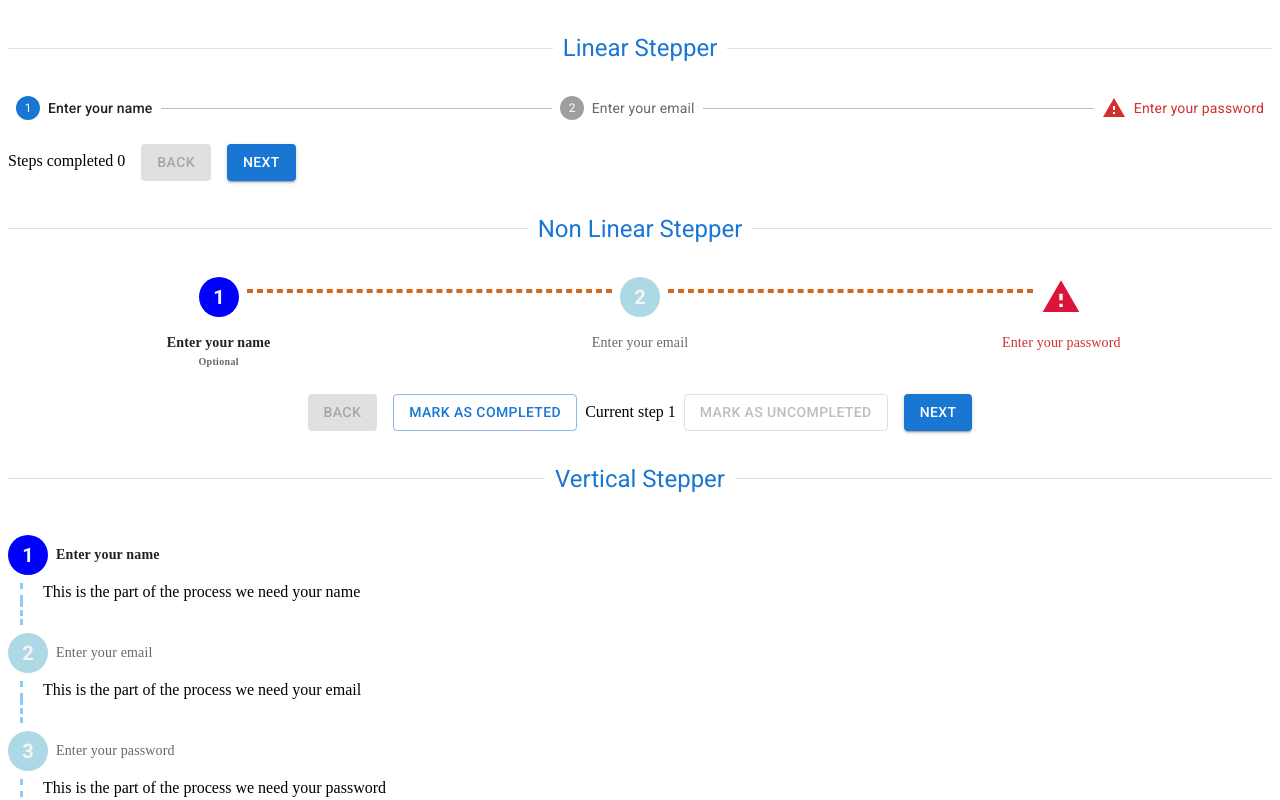
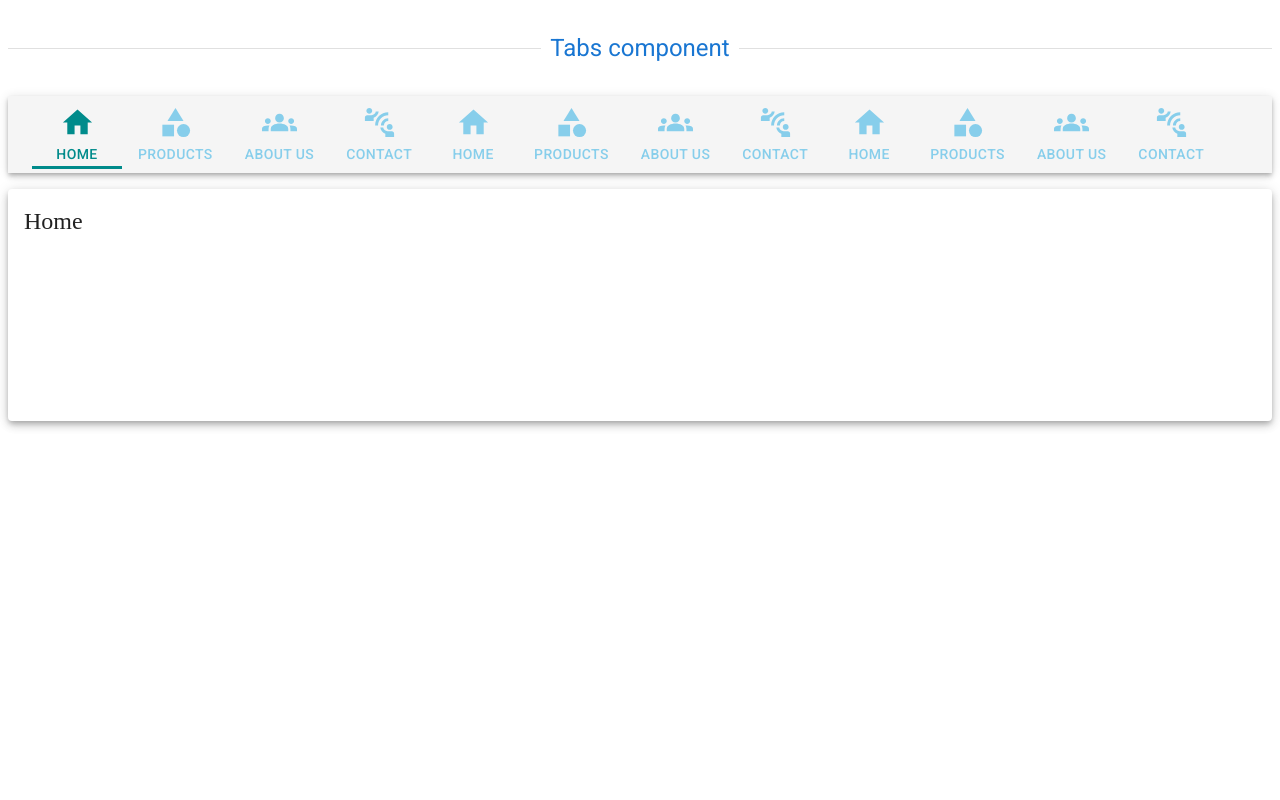
Before and after one commit to MANTECAD4/MaterialUI, a React (Vite) app: page / in a window 1280 px wide. Shown: the top 800 px of the page. Built offline with nearby package versions, Linux system fonts and the light colour scheme; a web font is replaced by a local one.

Commit message:
nav components done

```diff
--- /dev/null
+++ b/src/components/ComponentsLayout.tsx
@@ -0,0 +1,18 @@
+import { Divider, Typography } from "@mui/material";
+import type { ReactNode } from "react";
+type PropTypes = {
+  title: string;
+  children: ReactNode;
+};
+export const ComponentsLayout = ({ title, children }: PropTypes) => {
+  return (
+    <>
+      <Divider textAlign="center" sx={{ my: 4 }}>
+        <Typography variant="h5" color="primary">
+          {title}
+        </Typography>
+      </Divider>
+      {children}
+    </>
+  );
+};
--- a/src/components/Navigation/Stepper/NonLinearSteppercomponent.tsx
+++ b/src/components/Navigation/Stepper/NonLinearSteppercomponent.tsx
@@ -64,6 +64,7 @@ export const NonLinearStepperComponent = () => {
               "& .MuiSvgIcon-root": {
                 fill: "lightblue",
                 fontSize: 40,
+                // CUando el icono es texto
                 text: {
                   fontWeight: "bold",
                   fill: "whitesmoke",
--- a/src/components/Navigation/Stepper/VerticalStepperComponent.tsx
+++ b/src/components/Navigation/Stepper/VerticalStepperComponent.tsx
@@ -45,7 +45,7 @@ export const VerticalStepperComponent = () => {
         {steps.map((step, i) => (
           <Step
             key={step}
-            expanded
+            // expanded
             sx={{
               // Estilos iconos
               // Base
--- /dev/null
+++ b/src/components/Navigation/Tabs/TabsComponent.tsx
@@ -0,0 +1,149 @@
+import {
+  AppBar,
+  Toolbar,
+  Tabs,
+  Tab,
+  Paper,
+  Typography,
+  useTheme,
+  tabClasses,
+  svgIconClasses,
+  tabsClasses,
+  buttonBaseClasses,
+  IconButton,
+} from "@mui/material";
+import { ComponentsLayout } from "../../ComponentsLayout";
+import { useState } from "react";
+import {
+  ArrowBack,
+  ArrowLeft,
+  ArrowRight,
+  Category,
+  ConnectWithoutContact,
+  Groups,
+  Home,
+  SkipNext,
+} from "@mui/icons-material";
+
+const allyProps = (index: number) => {
+  return {
+    id: "simple-tab-" + index,
+    "aria-controsl": "simple-tabpanel-" + index,
+  };
+};
+const CustomNextBtn = () => (
+  <IconButton>
+    <ArrowRight />
+  </IconButton>
+);
+const CustomBackBtn = () => (
+  <IconButton>
+    <ArrowLeft />
+  </IconButton>
+);
+
+export const TabsComponent = () => {
+  const routes = [
+    { icon: <Home />, label: "Home" },
+    { icon: <Category />, label: "Products" },
+    { icon: <Groups />, label: "About Us" },
+    { icon: <ConnectWithoutContact />, label: "Contact" },
+    { icon: <Home />, label: "Home" },
+    { icon: <Category />, label: "Products" },
+    { icon: <Groups />, label: "About Us" },
+    { icon: <ConnectWithoutContact />, label: "Contact" },
+    { icon: <Home />, label: "Home" },
+    { icon: <Category />, label: "Products" },
+    { icon: <Groups />, label: "About Us" },
+    { icon: <ConnectWithoutContact />, label: "Contact" },
+    // "Contact us but it is actually a very large title uwu",
+    // "Sales",
+    // "Foundation",
+    // "Social media",
+    // "Home",
+    // "Products",
+    // "About Us",
+    // "Contact",
+    // "Sales",
+    // "Foundation",
+    // "Social media",
+  ];
+  // ACepta un numero (asociado al index) o un valor personalizado (Asignado via value al Tab directamente)
+  const [activePage, setActivePage] = useState(0);
+  return (
+    <ComponentsLayout title="Tabs component">
+      <AppBar position="static">
+        <Toolbar sx={{ bgcolor: "whitesmoke" }}>
+          <Tabs
+            // centered // No aplica en scrollable variant
+            variant="scrollable" // Para muchas opciones, habilitar deplazamiento
+            // scrollButtons={false} // Esconder los botones scroll
+            // allowScrollButtonsMobile // Forzar la aparicion de los botones scroll
+            // orientation="vertical" // Para desplegar verticalmente - bueno para mobiles + variant fullwidth
+            //
+            // Al mover la seleccion con las flechas, se establece como activo el elemento seleccionado
+            // Por defecto, se tiene que presionar enter para activar la opcion
+            // selectionFollowsFocus
+            aria-label="Main Navigation"
+            value={activePage}
+            onChange={(_event, newPage) => setActivePage(newPage)}
+            slots={{
+              endScrollButtonIcon: CustomNextBtn,
+              startScrollButtonIcon: CustomBackBtn,
+            }}
+            slotProps={{
+              indicator: { sx: { bgcolor: "darkcyan", height: 3, mb: 0.5 } },
+              // scrollButtons: {
+              //   sx: { "& > svg": { fill: "blue" } },
+              // },
+              // endScrollButtonIcon: {},
+            }}
+            sx={{
+              width: "100%",
+              // Posicionar el Tabs sin no es variante fullwidth
+              [`& .${tabsClasses.list}`]: {
+                // justifyContent: "flex-end", //En vadiante horizontal
+                // alignItems: "start", // en variante vertical
+              },
+            }}
+          >
+            {routes.map(({ label, icon }, index) => (
+              <Tab
+                // LinkComponent={Link} // Uso con react routerm por ejemplo
+                // disabled={route === "Contact"}
+                // value={route}
+                // wrapped // Para etiquetas largas. COmpacta el texto
+                {...allyProps(index)} // Para accesibilidad
+                icon={icon}
+                iconPosition="top"
+                key={label}
+                label={label}
+                sx={{
+                  // Estilos base (incluido texto)
+                  color: "skyblue",
+                  // CUando esta seleccionada
+                  [`&.${tabClasses.selected}`]: {
+                    color: "darkcyan",
+                    // pt: 0,
+                    // transition: "0.1s padding ease",
+                  },
+                  // Color de la seleccion de un boton con las teclas
+                  [`&.${buttonBaseClasses.focusVisible}`]: {
+                    color: "darkcyan",
+                  },
+                  //Estilos iconos
+                  [`& .${tabClasses.icon}`]: { fontSize: 35 /* mb: 1 */ },
+                }}
+              />
+            ))}
+          </Tabs>
+        </Toolbar>
+      </AppBar>
+      <Paper sx={{ mt: 2, height: 200, p: "1rem" }} elevation={5}>
+        <Typography variant="h5" fontFamily={"cursive"}>
+          {routes[activePage].label}
+        </Typography>
+      </Paper>
+    </ComponentsLayout>
+  );
+};
--- a/src/main.tsx
+++ b/src/main.tsx
@@ -11,6 +11,7 @@ import { SpeedDialComponent } from "./components/Navigation/SpeedDialComponent";
 import { LinearStepperComponent } from "./components/Navigation/Stepper/LinearStepperComponent";
 import { NonLinearStepperComponent } from "./components/Navigation/Stepper/NonLinearSteppercomponent";
 import { StepperComponents } from "./components/Navigation/Stepper/StepperComponents";
+import { TabsComponent } from "./components/Navigation/Tabs/TabsComponent";
 // import type { TextfieldComponent } from "./components/InputCommponents/TextfieldComponent";
 // import { LinkComponent } from "./components/Navigation/LinkComponent";
 // import { AutocompleteComponent } from "./components/InputCommponents/autocomplete";
@@ -93,7 +94,7 @@ const theme = createTheme({
 createRoot(document.getElementById("root")!).render(
   <StrictMode>
     <ThemeProvider theme={theme}>
-      <StepperComponents />
+      <TabsComponent />
     </ThemeProvider>
   </StrictMode>
 );
```
